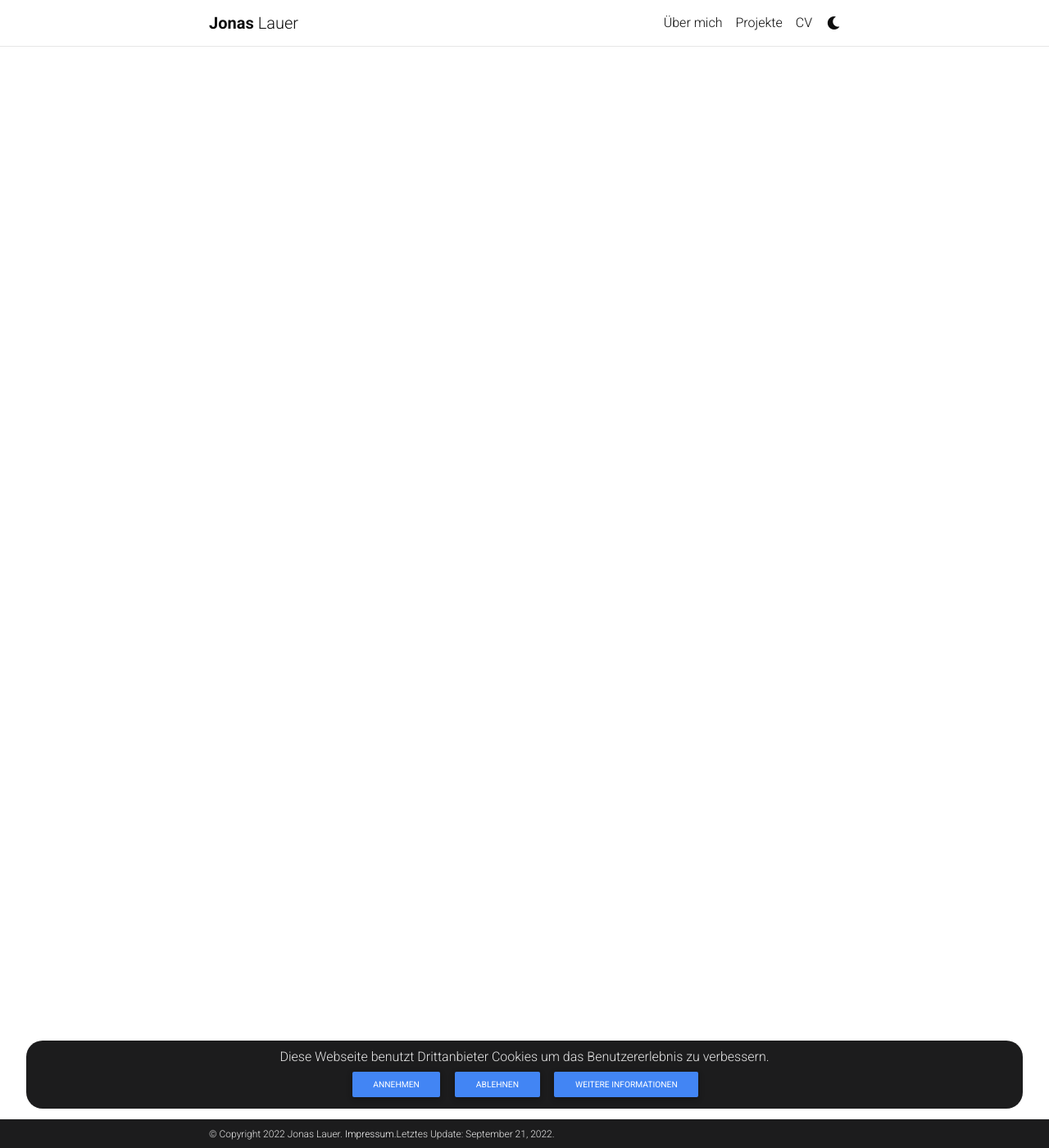
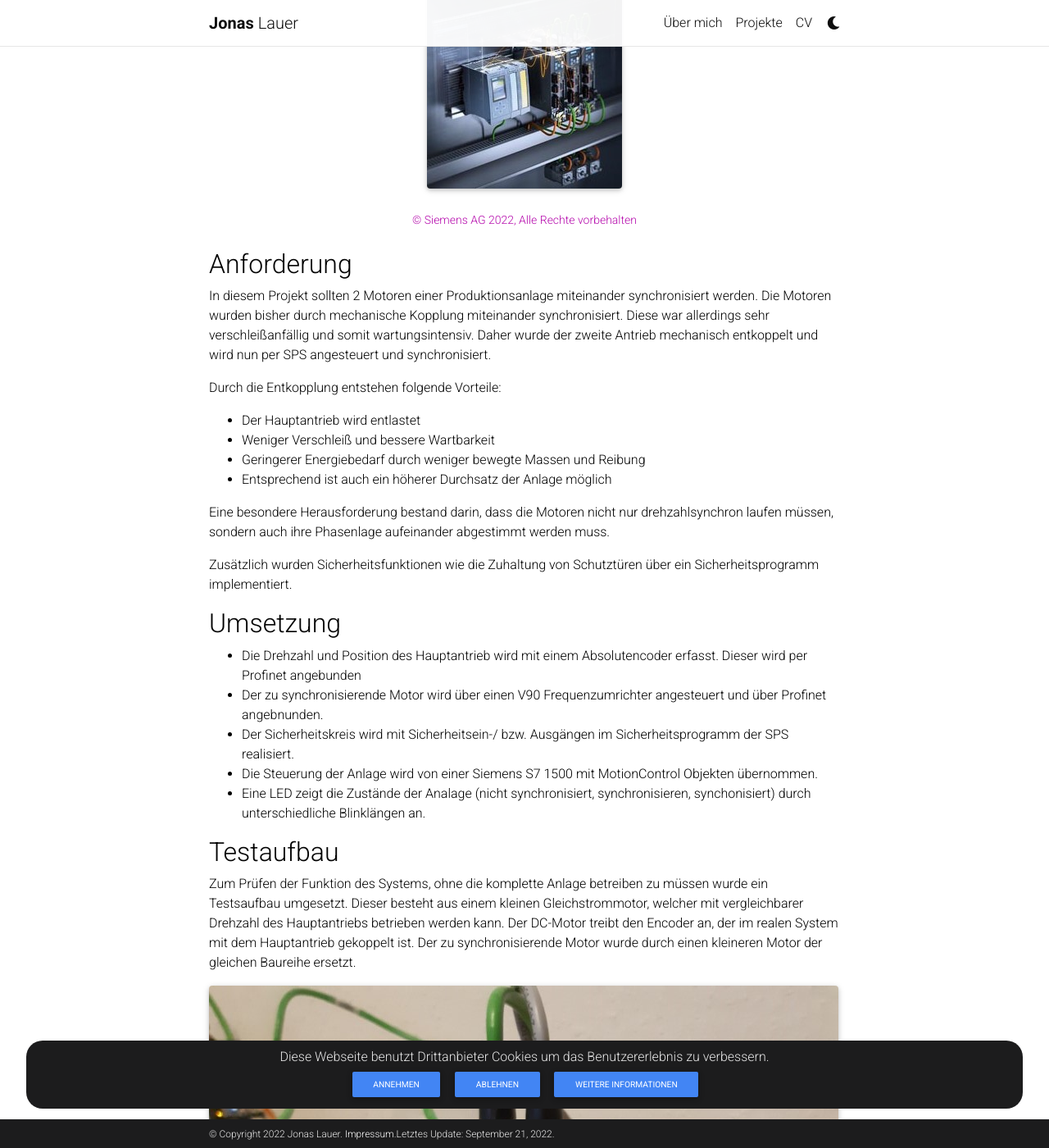
Before and after one commit to jnslr/jnslr.github.io, a Jekyll site: the page built from _projects/Motorsynchronisation.md, in a window 1280 px wide and 1400 px high, scrolled down 241 px. Shown: the whole window at 82% size. Built offline with Jekyll 4.4.1, drawn with Linux system fonts in a browser that asks for light colours; comment, search, counter and statistics services are not loaded; a style sheet for code colours, icons or effects is not loaded; some of the changed text lies outside the part shown.

Commit message:
Add Motorsync Project

```diff
--- a/_config.yml
+++ b/_config.yml
@@ -306,7 +306,7 @@ enable_navbar_social:       true   # enables displaying social links in the
                                    # navbar on the about page
 enable_project_categories:  true   # enables categorization of projects into
                                    # multiple categories
-enable_medium_zoom:         false  # enables image zoom feature (as on medium.com)
+enable_medium_zoom:         true   # enables image zoom feature (as on medium.com)
 
 
 # -----------------------------------------------------------------------------
--- a/_projects/Motorsynchronisation.md
+++ b/_projects/Motorsynchronisation.md
@@ -1,10 +1,73 @@
 ---
 layout: page
 title: Motorsynchronisation
-description: Synchronisation zweier Motoren mit Siemens S7
-img: assets/img/12.jpg
+description: Phasengleichlaufs zweier Motoren mit Siemens S7
+img: assets/img/projects/motorsync/P_ST70_XX_07579J.jpg
 importance: 1
 category: freiberufliche Tätigkeit
 ---
 
-TODO
+<div class="row">
+    <div class="col-sm mt-3 mt-md-0 text-center">
+        {% include figure.html path="assets/img/projects/motorsync/P_ST70_XX_07579J.jpg" title="symbolbild" class="img-fluid rounded z-depth-1" zoomable=true %}
+    </div>
+</div>
+<div class="caption">
+    <a href="https://www.automation.siemens.com/bilddb/index.aspx?gridview=view2&objkey=P_ST70_XX_07579&showdetail=true&view=Searc">© Siemens AG 2022, Alle Rechte vorbehalten</a>
+</div>
+
+## Anforderung
+
+In diesem Projekt sollten 2 Motoren einer Produktionsanlage miteinander synchronisiert werden.
+Die Motoren wurden bisher durch mechanische Kopplung miteinander synchronisiert. Diese war allerdings sehr verschleißanfällig und somit wartungsintensiv.
+Daher wurde der zweite Antrieb mechanisch entkoppelt und wird nun per SPS angesteuert und synchronisiert.
+
+Durch die Entkopplung entstehen folgende Vorteile:
+- Der Hauptantrieb wird entlastet
+- Weniger Verschleiß und bessere Wartbarkeit
+- Geringerer Energiebedarf durch weniger bewegte Massen und Reibung
+- Entsprechend ist auch ein höherer Durchsatz der Anlage möglich
+
+Eine besondere Herausforderung bestand darin, dass die Motoren nicht nur drehzahlsynchron laufen müssen, sondern auch ihre Phasenlage aufeinander abgestimmt werden muss.
+
+Zusätzlich wurden Sicherheitsfunktionen wie die Zuhaltung von Schutztüren über ein Sicherheitsprogramm implementiert.
+
+## Umsetzung
+
+- Die Drehzahl und Position des Hauptantrieb wird mit einem Absolutencoder erfasst. Dieser wird per Profinet angebunden
+- Der zu synchronisierende Motor wird über einen V90 Frequenzumrichter angesteuert und über Profinet angebnunden.
+- Der Sicherheitskreis wird mit Sicherheitsein-/ bzw. Ausgängen im Sicherheitsprogramm der SPS realisiert.
+- Die Steuerung der Anlage wird von einer Siemens S7 1500 mit MotionControl Objekten übernommen.
+- Eine LED zeigt die Zustände der Analage (nicht synchronisiert, synchronisieren, synchonisiert) durch unterschiedliche Blinklängen an.
+
+## Testaufbau
+
+Zum Prüfen der Funktion des Systems, ohne die komplette Anlage betreiben zu müssen wurde ein Testsaufbau umgesetzt. Dieser besteht aus einem kleinen Gleichstrommotor, welcher mit vergleichbarer Drehzahl des Hauptantriebs betrieben werden kann.
+Der DC-Motor treibt den Encoder an, der im realen System mit dem Hauptantrieb gekoppelt ist.
+Der zu synchronisierende Motor wurde durch einen kleineren Motor der gleichen Baureihe ersetzt.
+
+<div class="row">
+    <div class="col-sm mt-3 mt-md-0">
+        {% include figure.html path="assets/img/projects/motorsync/testaufbau.jpg" title="testaufbau" class="img-fluid rounded z-depth-1" zoomable=true %}
+    </div>
+</div>
+<div class="caption">
+    Testaufbau mit DC-Motor (Hauptantrieb), Encoder und Servomotor (Synchronlauf), v.r.n.l.
+</div>
+
+Die Kopplung des Testantriebs wurde mit einem 3D gedruckten Flansch und einem Riemenantrieb realisiert.
+Um die korrekte Funktion der Phasengleichlaufs zu prüfen wurden an Encoder und Motorwelle jeweils 3D gedruckte *Fahnen* angebracht.
+
+## Weitere Punke
+
+- Phasenversatz und Übersetzung wurden über ein Webinterface sowie über das Displaypanel der SPS einstellbar gemacht.
+- Bei Problemen kann eine Logdatei über das Webinterface heruntergeladen werden, welche die Zustandsübergänge der Motoren aufzeichnet
+- Es wurde ein Schaltplan mit Hilfe von [QElectroTech](https://qelectrotech.org/) erstellt
+- Es wurde eine ausführliche Dokumentation im PDF und HTML Format bereitgestellt. Die Dokumentation wurde in *Markdown* verfasst, und anschließend mit [Pandoc](https://pandoc.org/) exportiert. Für den PDF Export wurde das [Eisvogel LaTeX Template](https://github.com/Wandmalfarbe/pandoc-latex-template) verwendet.
+
+
+
+## Besondere Herausforderungen
+
+- Der Absolutwertgeber hat in der Standardkonfiguration nach einem Neustart des Systems seine Absolutposition verloren. Hier musste das Telegramm im SPS Code modifiert werden, damit die Absolutposition korrekt übermittelt wird.
+- Die STO (SafeTorqueOff) Funktion des Frequenzumrichters (V90) sollte durch die Sicherheitsausgänge der SPS geschaltet werden. Diese führen allerdings regelmäßig einen Dunkeltest (kurzes Abschalten des Ausgangs zum prüfen der korrekten Funktion). Dieser Test hat die STO Funktion des Frequenzumrichters ausgelöst und zum Stillstand und Fehlermeldung des Motors geführt. Hier musste ein weiteres Sicherheitsschaltgerät verwendet werden um die korrekte Funktion zu gewährleisten.
```
Also changed, not shown: assets/img/projects/motorsync/P_ST70_XX_07579J.jpg (added), assets/img/projects/motorsync/testaufbau.jpg (added).
